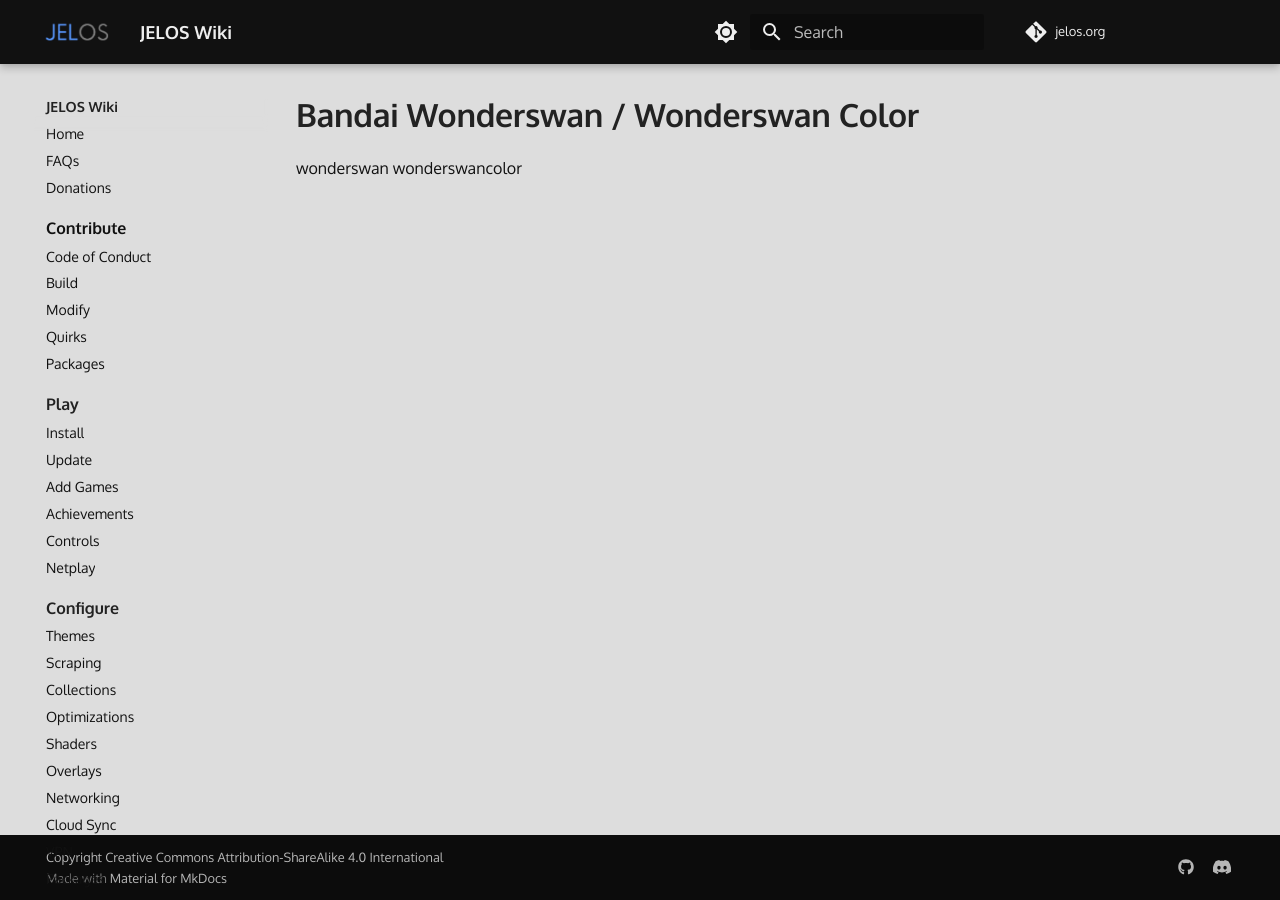
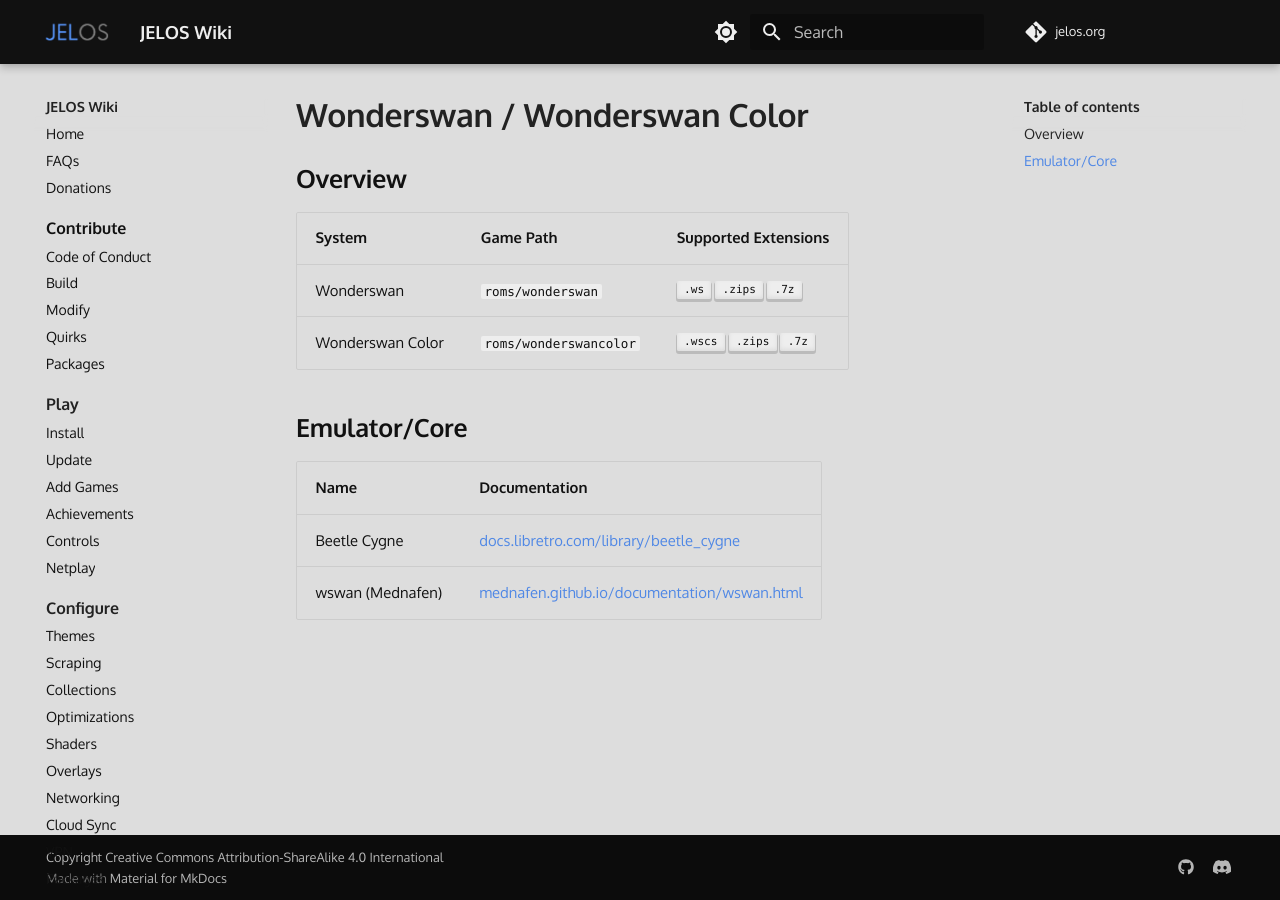
Before and after one commit to wbrawner/jelos.org, an MkDocs documentation site: the page built from docs/systems/wonderswan.md, in a window 1280 px wide. Built offline with MkDocs 1.6.1 and Material for MkDocs 9.7.7, drawn with Linux system fonts in a browser that asks for light colours; some web fonts are replaced; comment, search, counter and statistics services are not loaded.

Commit message:
Update wonderswan.md

```diff
--- a/docs/systems/wonderswan.md
+++ b/docs/systems/wonderswan.md
@@ -1,4 +1,15 @@
-# Bandai Wonderswan / Wonderswan Color
+# Wonderswan / Wonderswan Color
 
-wonderswan
-wonderswancolor
+## Overview
+
+| System | Game Path | Supported Extensions |
+| -- | -- | -- |
+| Wonderswan | `roms/wonderswan` | ++".ws"++ ++".zips"++ ++".7z"++ |
+| Wonderswan Color | `roms/wonderswancolor` | ++".wscs"++ ++".zips"++ ++".7z"++ |
+
+## Emulator/Core
+
+| Name | Documentation |
+| --- | --- |
+| Beetle Cygne | [docs.libretro.com/library/beetle_cygne](https://docs.libretro.com/library/beetle_cygne/) |
+| wswan (Mednafen) | [mednafen.github.io/documentation/wswan.html](https://mednafen.github.io/documentation/wswan.html) |
```
